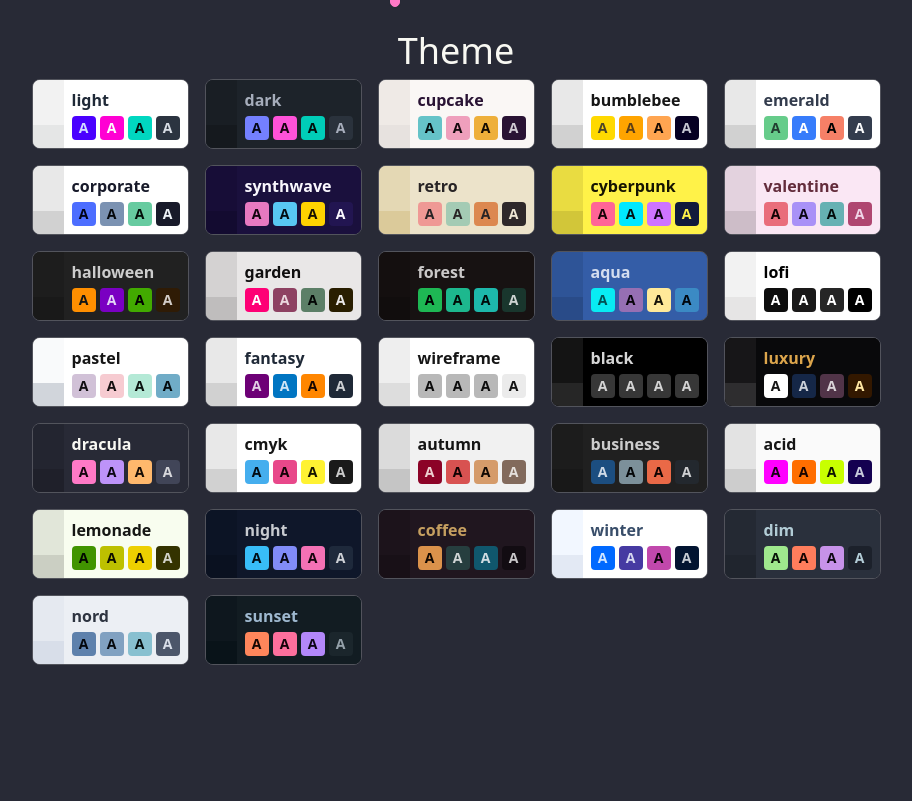
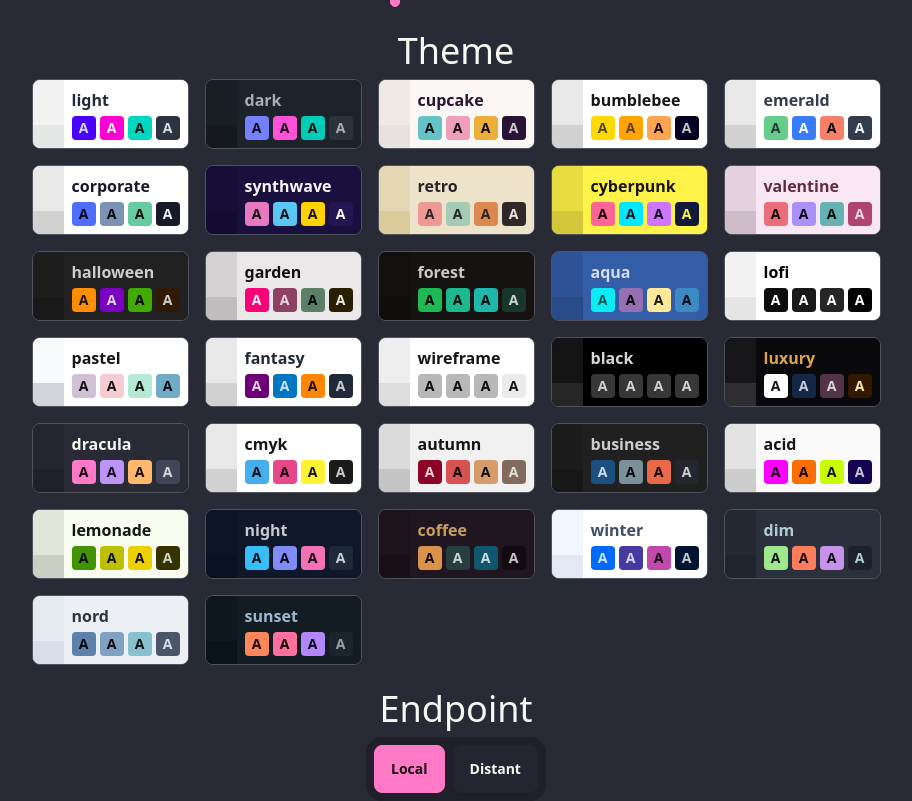
Before and after one commit to ValentinRapp/MyKodi, a React (Vite) app in the folder front/: page /settings in a window 1280 px wide. Shown: the part 197-998 px from the top of the page, without its empty margins (344-1256 px from the left). Before the commit the page ends 862 px from the top, so only its background shows below. Built offline with nearby package versions, Linux system fonts and the light colour scheme; no server answers.

Commit message:
started embedding distant server handling

```diff
--- a/front/src/router/Settings.tsx
+++ b/front/src/router/Settings.tsx
@@ -68,11 +68,74 @@ function ThemeButton(props: { theme: string, onClick: (theme: string) => void })
   )
 }
 
-export function Settings() {
+function Sources(props: { sources: Source[], setSources: (sources: Source[]) => void }) {
+  const addSource = async (path: string) => {
 
-  const { data, isError } = useQuery<Source[]>('settings', fetchSettings);
+    const paths = props.sources.map(s => s.path);
+    const newPaths = Array.from(new Set(paths));
 
-  const [sources, setSources] = useState<Source[]>([]);
+    props.setSources(newPaths.map((path: string) => ({ path, id: uuidv4() })));
+
+    const res = await fetch(`${import.meta.env.VITE_SERVER_URL as string}/paths/update`, {
+      method: "POST",
+      headers: {
+        "Content-Type": "application/json"
+      },
+      body: JSON.stringify({ paths: newPaths })
+    });
+
+    if (!res.ok) {
+      props.setSources(props.sources.filter(s => s.path !== path));
+      alert("Invalid path");
+    }
+  }
+
+  return (
+    <div className="flex justify-center">
+      <div>
+        <h2 className="text-4xl mb-2 flex justify-center" >Sources</h2>
+        <div className="flex">
+          <div>
+            <ul>
+              {props.sources.map(source => (
+                <li key={source.id} className="flex mb-2">
+                  <TextEdit
+                    value={source.path}
+                    onChange={e => props.setSources(props.sources.map(s => s.id === source.id ? { ...s, path: e.target.value } : s))}
+                    saveCallback={addSource}
+                  />
+                  <button
+                    className="btn btn-square btn-error ml-2"
+                    onClick={() => {
+                      props.setSources(props.sources.filter(s => s.id !== source.id));
+                      fetch(`${import.meta.env.VITE_SERVER_URL as string}/paths/remove`, {
+                        method: "POST",
+                        headers: {
+                          "Content-Type": "application/json"
+                        },
+                        body: JSON.stringify({ path: source.path })
+                      });
+                    }}
+                  >
+                    🗑️
+                  </button>
+                </li>
+              ))}
+            </ul>
+            <button
+              className="btn btn-square btn-primary w-full"
+              onClick={() => props.setSources([...props.sources, { path: "", id: uuidv4() }])}
+            >
+              +
+            </button>
+          </div>
+        </div>
+      </div>
+    </div>
+  )
+}
+
+function Themes() {
 
   const themes = useRef([
     "light",
@@ -109,6 +172,72 @@ export function Settings() {
     "sunset",
   ]);
 
+  const setTheme = (theme: string) => {
+    localStorage.setItem("theme", theme);
+    window.dispatchEvent(new Event('storage'))
+  }
+
+  return (
+    <div>
+      <div className="flex justify-center mt-6">
+        <div>
+          <h2 className="text-4xl mb-2 flex justify-center" >Theme</h2>
+          <div className=" rounded-box grid grid-cols-2 gap-4 sm:grid-cols-3 md:grid-cols-4 lg:grid-cols-5">
+            {themes.current.map(theme => (
+              <ThemeButton key={theme} theme={theme} onClick={(theme) => setTheme(theme)} />
+            ))}
+          </div>
+        </div>
+      </div>
+    </div>
+  )
+}
+
+function Endpoint() {
+
+  const [endpointType, setEndpointType] = useState<string>('');
+
+  useEffect(() => {
+    setEndpointType(localStorage.getItem('endpoint') || 'local');
+  })
+
+  const handleEndpointType = (type: string) => {
+    setEndpointType(type);
+    localStorage.setItem('endpoint', type);
+  }
+
+  return (
+    <div>
+      <div className="flex justify-center mt-6">
+        <div>
+          <h2 className="text-4xl mb-2 flex justify-center" >Endpoint</h2>
+
+          <div className="flex justify-center w-full p-2 bg-base-300 rounded-2xl">
+            <button
+              className={"btn mr-2" + (endpointType === 'local' ? " btn-primary" : "")}
+              onClick={() => handleEndpointType('local')}
+            >
+              Local
+            </button>
+            <button
+              onClick={() => handleEndpointType('distant')}
+              className={"btn" + (endpointType === 'distant' ? " btn-primary" : "")}
+            >
+              Distant
+            </button>
+          </div>
+
+        </div>
+      </div>
+    </div>
+  )
+}
+
+export function Settings() {
+
+  const { data, isError } = useQuery<Source[]>('settings', fetchSettings);
+  const [sources, setSources] = useState<Source[]>([]);
+
   useEffect(() => {
     setSources(data || []);
   }, [data]);
@@ -121,89 +250,13 @@ export function Settings() {
     )
   }
 
-  const addSource = async (path: string) => {
-
-    const paths = sources.map(s => s.path);
-    const newPaths = Array.from(new Set(paths));
-
-    setSources(newPaths.map((path: string) => ({ path, id: uuidv4() })));
-
-    const res = await fetch(`${import.meta.env.VITE_SERVER_URL as string}/paths/update`, {
-      method: "POST",
-      headers: {
-        "Content-Type": "application/json"
-      },
-      body: JSON.stringify({ paths: newPaths })
-    });
-
-    if (!res.ok) {
-      setSources(sources.filter(s => s.path !== path));
-      alert("Invalid path");
-    }
-  }
-
-  const setTheme = (theme: string) => {
-    localStorage.setItem("theme", theme);
-    window.dispatchEvent(new Event('storage'))
-  }
-
   return (
     <div>
       <h1 className="text-6xl m-6 flex justify-center" style={{ fontFamily: "Helvetica-rounded-bold" }}>Settings</h1>
       <div>
-        <div className="flex justify-center">
-          <div>
-            <h2 className="text-4xl mb-2 flex justify-center" >Sources</h2>
-            <div className="flex">
-              <div>
-                <ul>
-                  {sources.map(source => (
-                    <li key={source.id} className="flex mb-2">
-                      <TextEdit
-                        value={source.path}
-                        onChange={e => setSources(sources.map(s => s.id === source.id ? { ...s, path: e.target.value } : s))}
-                        saveCallback={addSource}
-                      />
-                      <button
-                        className="btn btn-square btn-error ml-2"
-                        onClick={() => {
-                          setSources(sources.filter(s => s.id !== source.id));
-                          fetch(`${import.meta.env.VITE_SERVER_URL as string}/paths/remove`, {
-                            method: "POST",
-                            headers: {
-                              "Content-Type": "application/json"
-                            },
-                            body: JSON.stringify({ path: source.path })
-                          });
-                        }}
-                      >
-                        🗑️
-                      </button>
-                    </li>
-                  ))}
-                </ul>
-                <button
-                  className="btn btn-square btn-primary w-full"
-                  onClick={() => setSources([...sources, { path: "", id: uuidv4() }])}
-                >
-                  +
-                </button>
-              </div>
-            </div>
-          </div>
-        </div>
-        <div>
-          <div className="flex justify-center mt-6">
-            <div>
-              <h2 className="text-4xl mb-2 flex justify-center" >Theme</h2>
-              <div className=" rounded-box grid grid-cols-2 gap-4 sm:grid-cols-3 md:grid-cols-4 lg:grid-cols-5">
-                {themes.current.map(theme => (
-                  <ThemeButton key={theme} theme={theme} onClick={(theme) => setTheme(theme)} />
-                ))}
-              </div>
-            </div>
-          </div>
-        </div>
+        <Sources sources={sources} setSources={setSources} />
+        <Themes />
+        <Endpoint />
       </div>
     </div>
   );
```
